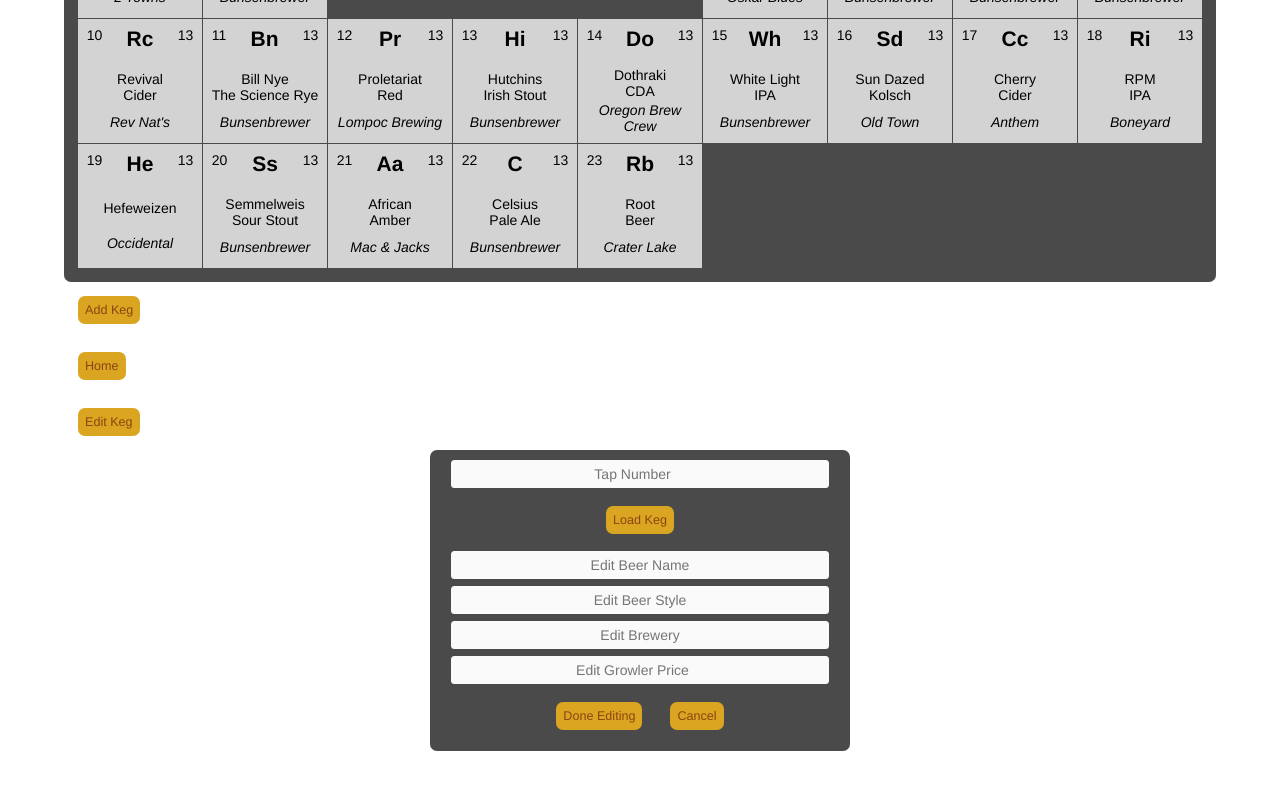
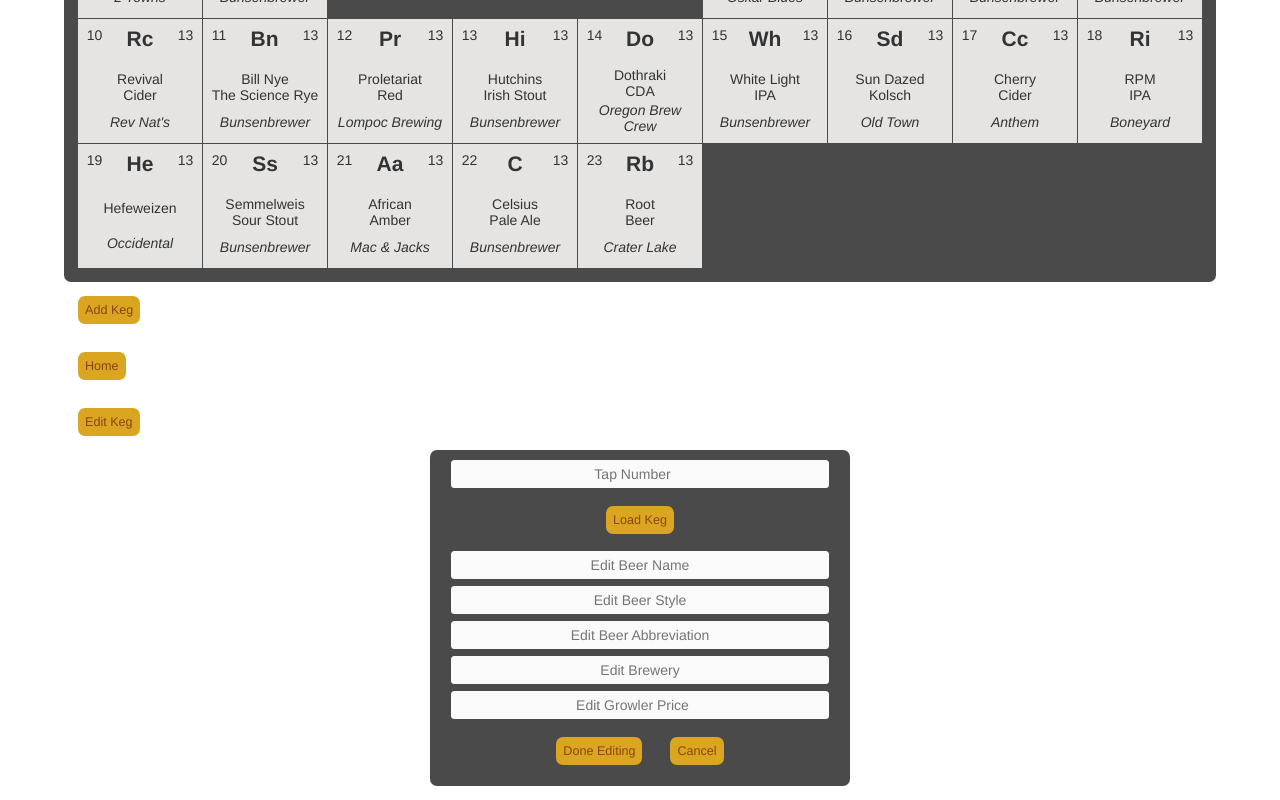
Before and after one commit to gearjosh/beeriodic-table, a React app: page /#/editkeg in a window 1280 px wide. Shown: the part 336-1136 px from the top of the page. Before the commit the page ends 1101 px from the top, so only its background shows below. Built offline with nearby package versions, Linux system fonts and the light colour scheme.

Commit message:
update colors

```diff
--- a/src/components/AddKegForm.jsx
+++ b/src/components/AddKegForm.jsx
@@ -31,6 +31,7 @@ function AddKegForm(){
           <input className="add-keg-input" placeholder="Tap Number" type="text"/>
           <input className="add-keg-input" placeholder="Beer Name" type="text"/>
           <input className="add-keg-input" placeholder="Beer Style" type="text"/>
+          <input className="add-keg-input" placeholder="Abbreviation" type="text"/>
           <input className="add-keg-input" placeholder="Brewery" type="text"/>
           <input className="add-keg-input" placeholder="Growler Price" type="number"/>
           <br/>
--- a/src/components/BeeriodicCell.jsx
+++ b/src/components/BeeriodicCell.jsx
@@ -11,7 +11,8 @@ function BeeriodicCell(props){
           display: flex;
           flex-direction: column;
           justify-content: space-between;
-          background-color: lightgray;
+          background-color: #E5E4E3;
+          color: #333;
           padding: .5rem;
         }
         .top-column {
--- a/src/components/EditKegForm.jsx
+++ b/src/components/EditKegForm.jsx
@@ -34,6 +34,7 @@ function EditKegForm(){
         <form>
           <input className="edit-keg-input" placeholder="Edit Beer Name" type="text"/>
           <input className="edit-keg-input" placeholder="Edit Beer Style" type="text"/>
+          <input className="edit-keg-input" placeholder="Edit Beer Abbreviation" type="text"/>
           <input className="edit-keg-input" placeholder="Edit Brewery" type="text"/>
           <input className="edit-keg-input" placeholder="Edit Growler Price" type="number"/>
           <br/>
--- a/src/components/LegendCell.jsx
+++ b/src/components/LegendCell.jsx
@@ -12,7 +12,8 @@ function LegendCell(){
           display: flex;
           flex-direction: column;
           justify-content: space-between;
-          background-color: lightgray;
+          background-color: #E5E4E3;
+          color: #333;
           padding: .125rem;
           margin: auto;
           font-size: 0.75rem;
```
